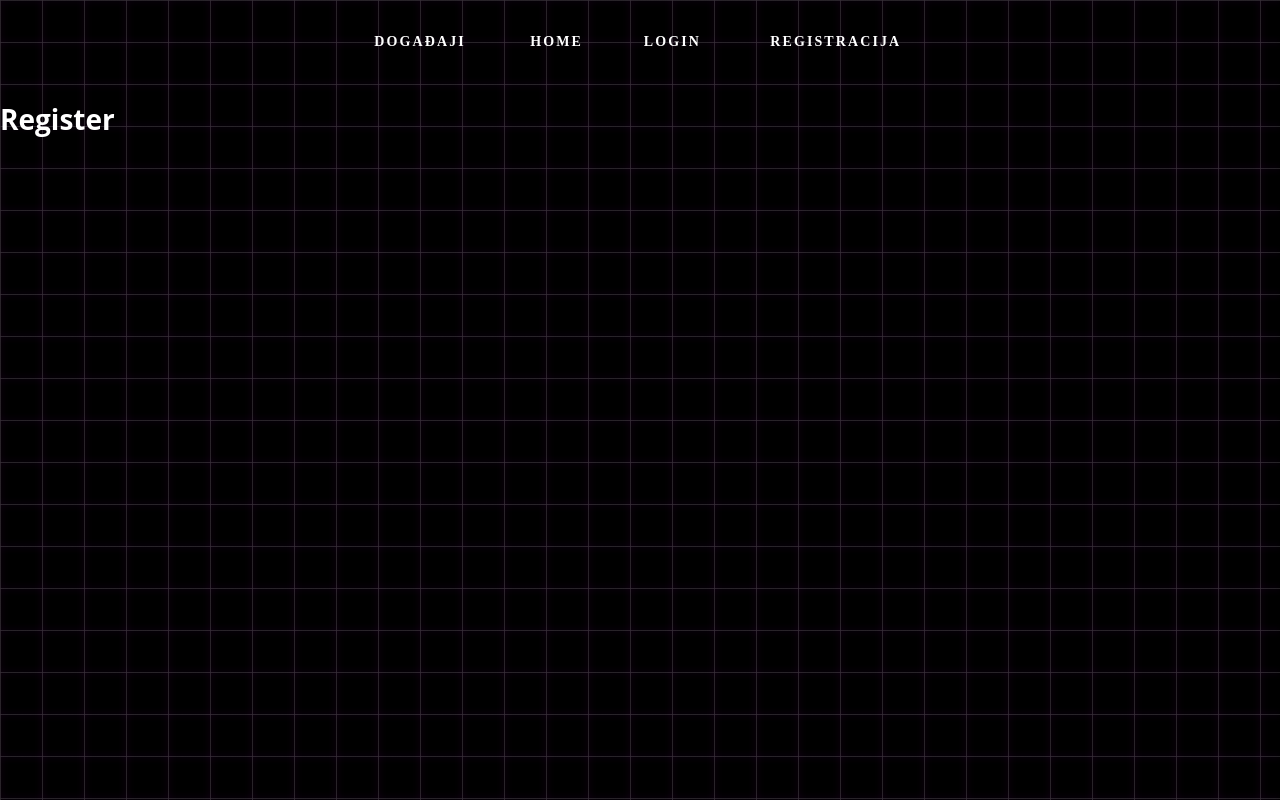
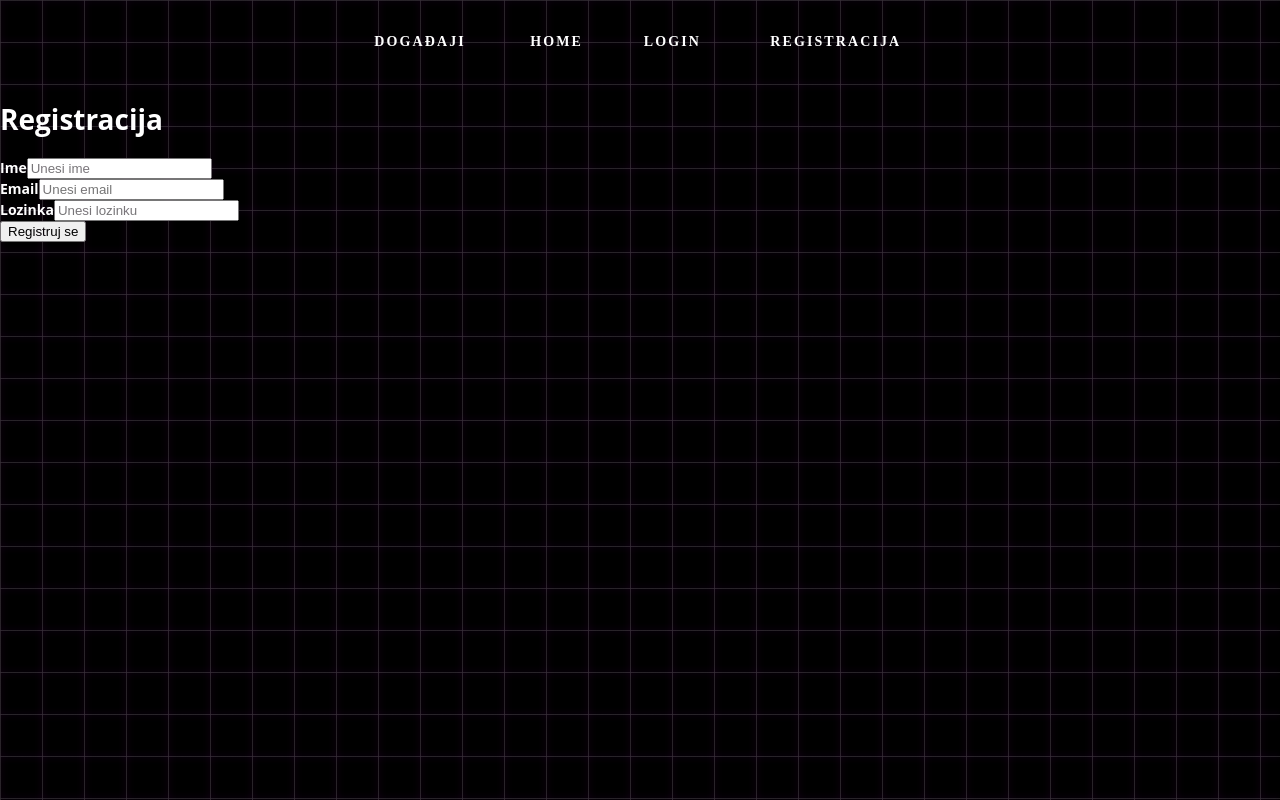
Before and after one commit to elab-development/internet-tehnologije-2024-projekat-appzadogadjaje_2021_0337, a React (Create React App) app in the folder frontend/: page /registracija in a window 1280 px wide. Built offline with nearby package versions, Linux system fonts and the light colour scheme; a web font is replaced by a local one.

Commit message:
Login i register stranice povezane sa backendom

```diff
--- a/frontend/src/App.css
+++ b/frontend/src/App.css
@@ -11,7 +11,6 @@ body,html {
   font: bold 14px/1.4 'Open Sans', arial, sans-serif;
   background: #000;
   color: white;
-  /*min-height: 100vh;*/
   display: grid;
   background-image: linear-gradient(rgba(51, 51, 51, .7) .1em, transparent .1em), linear-gradient(90deg, rgba(51, 51, 51, 0.7) .1em, transparent .1em);
   background-size: 3em 3em;
@@ -28,6 +27,7 @@ body::before {
   mix-blend-mode: screen;
   filter: blur(3px);
   z-index: 0;
+  pointer-events: none;
 }
 
 
--- /dev/null
+++ b/frontend/src/components/emailField.jsx
@@ -0,0 +1,17 @@
+import React from "react";
+
+export default function EmailField({ value, onChange, error }) {
+  return (
+    <div className="input-field">
+      <label className="input-label">Email</label>
+      <input
+        type="email"
+        value={value}
+        onChange={onChange}
+        placeholder="Unesi email"
+        className={`input-box ${error ? "input-error" : ""}`}
+      />
+      {error && <span className="error-text">{error}</span>}
+    </div>
+  );
+}
--- /dev/null
+++ b/frontend/src/components/nameField.jsx
@@ -0,0 +1,17 @@
+import React from "react";
+
+export default function NameField({ value, onChange, error }) {
+  return (
+    <div className="input-field">
+      <label className="input-label">Ime</label>
+      <input
+        type="text"
+        value={value}
+        onChange={onChange}
+        placeholder="Unesi ime"
+        className={`input-box ${error ? "input-error" : ""}`}
+      />
+      {error && <span className="error-text">{error}</span>}
+    </div>
+  );
+}
--- /dev/null
+++ b/frontend/src/components/passwordField.jsx
@@ -0,0 +1,17 @@
+import React from "react";
+
+export default function PasswordField({ value, onChange, error }) {
+  return (
+    <div className="input-field">
+      <label className="input-label">Lozinka</label>
+      <input
+        type="password"
+        value={value}
+        onChange={onChange}
+        placeholder="Unesi lozinku"
+        className={`input-box ${error ? "input-error" : ""}`}
+      />
+      {error && <span className="error-text">{error}</span>}
+    </div>
+  );
+}
--- a/frontend/src/login.jsx
+++ /dev/null
@@ -1,10 +0,0 @@
-import React from 'react'
-
-function Login() {
-     return (
-        <div className="login" >
-        <h1>Login</h1>
-        </div>
-        )
-    }
-    export default Login
--- /dev/null
+++ b/frontend/src/pages/login.jsx
@@ -0,0 +1,45 @@
+import React, { useState } from "react";
+import EmailField from "../components/emailField";
+import PasswordField from "../components/passwordField";
+
+export default function Login() {
+  const [email, setEmail] = useState("");
+  const [password, setPassword] = useState("");
+  const [message, setMessage] = useState("");
+
+  const handleLogin = async () => {
+    try {
+      const res = await fetch(`http://localhost:8000/api/login`, {
+        method: "POST",
+        headers: { "Content-Type": "application/json" },
+        body: JSON.stringify({ email, password }),
+      });
+
+      const data = await res.json();
+
+      if (res.ok) {
+        localStorage.setItem("token", data.access_token);
+        setMessage(data.message);
+        setEmail("");
+        setPassword("");
+      } else {
+        const backendMessage = data.message || Object.values(data).flat().join(", ");
+        setMessage(backendMessage);
+    }
+    } catch (err) {
+      setMessage("Network error: " + err.message);
+    }
+  };
+
+  return (
+    <div className="auth-container">
+      <h1 className="auth-title">Login</h1>
+      <EmailField value={email} onChange={(e) => setEmail(e.target.value)} />
+      <PasswordField value={password} onChange={(e) => setPassword(e.target.value)} />
+
+      {message && <p style={{ color: "yellow", marginTop: "1rem" }}>{message}</p>}
+
+      <button onClick={handleLogin} className="auth-button">Uloguj se</button>
+    </div>
+  );
+}
--- /dev/null
+++ b/frontend/src/pages/register.jsx
@@ -0,0 +1,49 @@
+import React, { useState } from "react";
+import NameField from "../components/nameField";
+import EmailField from "../components/emailField";
+import PasswordField from "../components/passwordField";
+
+export default function Register() {
+  const [name, setName] = useState("");
+  const [email, setEmail] = useState("");
+  const [password, setPassword] = useState("");
+  const [message, setMessage] = useState("");
+
+  const handleRegister = async () => {
+    try {
+      const res = await fetch(`http://localhost:8000/api/register`, {
+        method: "POST",
+        headers: { "Content-Type": "application/json" },
+        body: JSON.stringify({ name, email, password }),
+      });
+
+      const data = await res.json();
+      if (res.ok) {
+        setMessage(data.message);
+        setName("");
+        setEmail("");
+        setPassword("");
+      } else {
+        const backendMessage = data.message || Object.values(data).flat().join(", ");
+      setMessage(backendMessage);
+      }
+    } catch (err) {
+      setMessage("Network error: " + err.message);
+    }
+  };
+
+  return (
+    <div className="auth-container">
+      <h1 className="auth-title">Registracija</h1>
+      <NameField value={name} onChange={(e) => setName(e.target.value)} />
+      <EmailField value={email} onChange={(e) => setEmail(e.target.value)} />
+      <PasswordField value={password} onChange={(e) => setPassword(e.target.value)} />
+
+      {message && <p style={{ color: "yellow", marginTop: "1rem" }}>{message}</p>}
+
+      <button onClick={handleRegister} className="auth-button">
+        Registruj se
+      </button>
+    </div>
+  );
+}
--- a/frontend/src/register.jsx
+++ /dev/null
@@ -1,10 +0,0 @@
-import React from 'react'
-
-function Register() {
-     return (
-        <div className="register" >
-        <h1>Register</h1>
-        </div>
-        )
-    }
-    export default Register
```
Also changed, not shown: frontend/src/App.js (+5 -5 lines), frontend/src/components/navBar.jsx (renamed from frontend/src/navBar.jsx), frontend/src/pages/dogadjaji.jsx (renamed from frontend/src/dogadjaji.jsx), frontend/src/pages/home.jsx (renamed from frontend/src/home.jsx).
